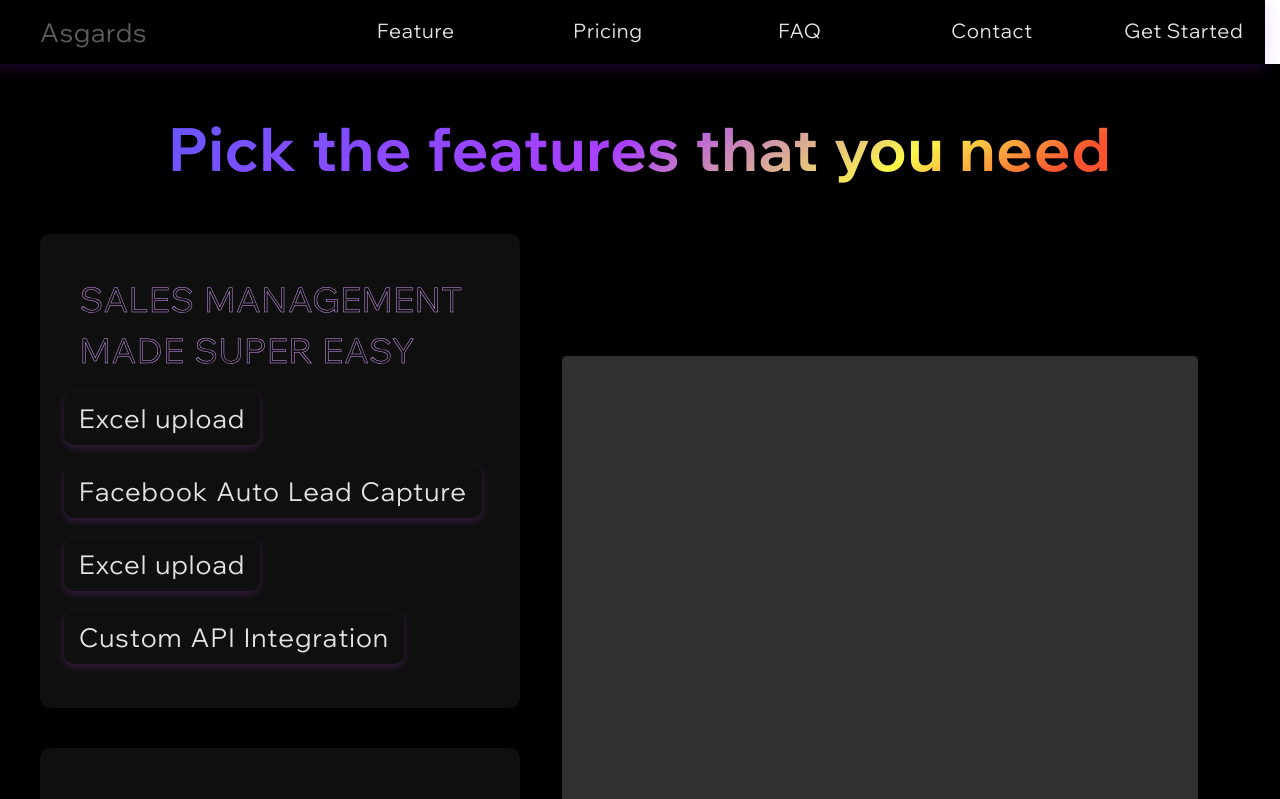
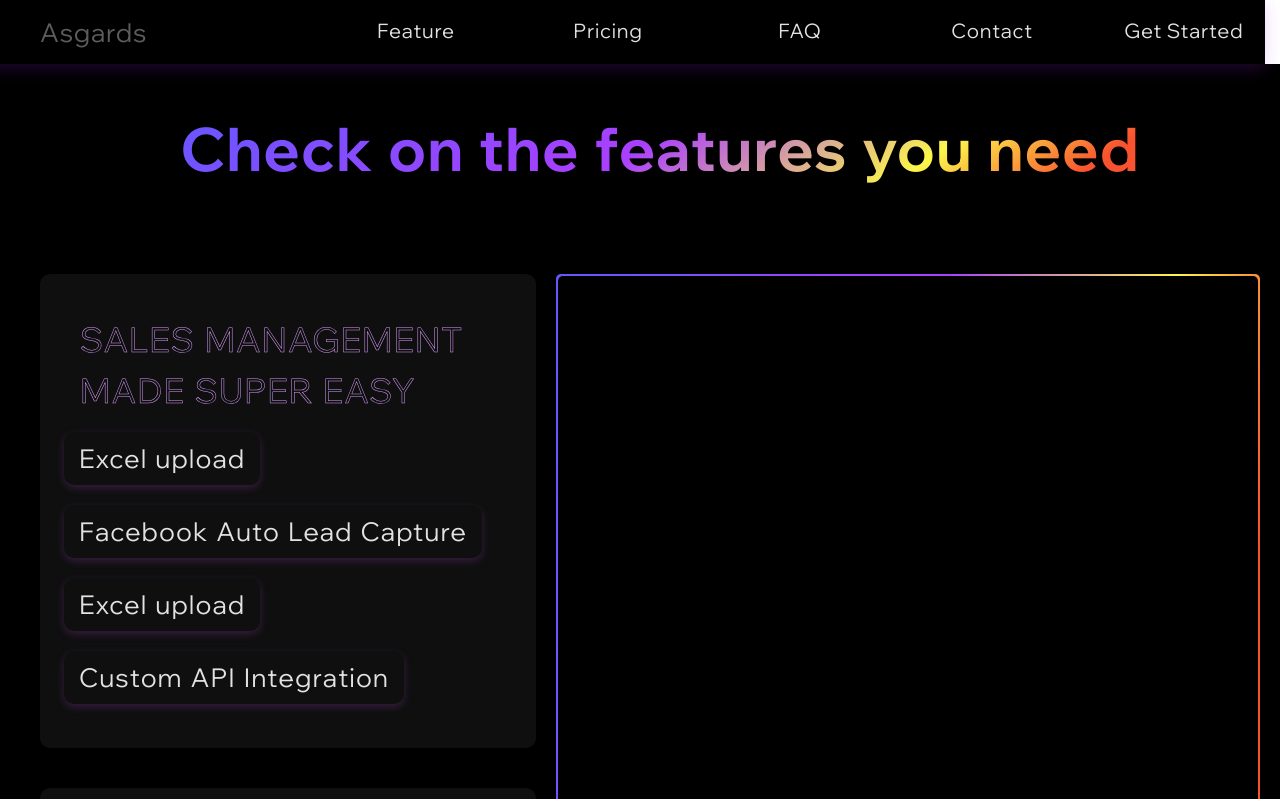
Before and after one commit to fahimafarook/lms, a React (Create React App) app: page /features in a window 1280 px wide. Shown: the top 799 px of the page. Built offline with nearby package versions, Linux system fonts and the light colour scheme.

Commit message:
all-features

```diff
--- a/src/assert/allFeatures.css
+++ b/src/assert/allFeatures.css
@@ -21,7 +21,6 @@
     background-color: rgb(0, 0, 0);
     padding-top: 4min;
     padding-left: 5vmin;
-    padding-right: 5vmin;
     padding-top: 5vh;
 }
 
@@ -43,13 +42,14 @@
 }
 
 .all-features{
-    padding-top: 5vh;
+    /* padding-top: 5vh; */
     width: 100%;
     display: flex;
     flex-direction: row;
 }
 
 .features-left-section{
+    margin-top: 10vh;
     /* height: 100vh; */
     width: 40vw;
     /* background-color: #300058; */
@@ -110,17 +110,17 @@
 }
 
 .display-container-border{
-    height: 70vh;
-    width: 50vw;
+    height: 80vh;
+    width: 55vw;
 
-    /* background: linear-gradient(100deg, #6557ff, #aa3fff 48%, #fcf74a 76%, #f8522e 92%); */
+    background: linear-gradient(100deg, #6557ff, #aa3fff 48%, #fcf74a 76%, #f8522e 92%);
     padding: 2px;
     border-radius: 5px;
     z-index: 0;
 }
 
 .display-container{
-    background-color: rgb(50, 49, 49);
+    background-color: rgb(0, 0, 0);
     height: 100%;
     width: 100%;
     border-radius: 5px;
--- a/src/component/AllFeatures.js
+++ b/src/component/AllFeatures.js
@@ -5,22 +5,34 @@ import data from '../data/allFeatures'
 function AllFeatures() {
 /*
     let fixedDisplay;
+    let allFeatureSection;
 
     const handleScroll = () => {
         // console.log(Math.round(fixedDisplay.getBoundingClientRect().top), Math.round((window.innerHeight/2)-(fixedDisplay.getBoundingClientRect().height/2)), (window.innerHeight/2), (fixedDisplay.getBoundingClientRect().height/2));
         // console.log(fixedDisplay.getBoundingClientRect().top == (window.innerHeight/2)-(fixedDisplay.getBoundingClientRect().height/2))
 
-        if(Math.round(fixedDisplay.getBoundingClientRect().top) == Math.round((window.innerHeight/2)-(fixedDisplay.getBoundingClientRect().height/2)))
-        console.log("attained========================================================================");
-        // fixedDisplay.style.position = "absolute";
-        // fixedDisplay.style.width = "50%";
-        // fixedDisplay.style.height = "70%";
+        // if(Math.round(fixedDisplay.getBoundingClientRect().top) <= Math.round((window.innerHeight/2)-(fixedDisplay.getBoundingClientRect().height/2))){
+        //     console.log("attained========================================================================");
+
+        // }
+        if(allFeatureSection.getBoundingClientRect().top < (window.innerHeight / 15)) {
+            fixedDisplay.style.position = "fixed";
+            fixedDisplay.style.top = "15vh";
+            fixedDisplay.style.right = "5vw";
+            fixedDisplay.style.width = "50vw";
+            fixedDisplay.style.height = "70vh";
+        }
+        else{
+            fixedDisplay.style.position = "relative";
+        }
+
     };
 
 
     useEffect(() => {
 
-        fixedDisplay = document.getElementsByClassName("display-container")[0]
+        fixedDisplay = document.getElementsByClassName("display-container")[0];
+        allFeatureSection = document.getElementsByClassName("features-left-section")[0];
         window.addEventListener('scroll', handleScroll);
         return () => {
           window.removeEventListener('scroll', handleScroll);
@@ -30,7 +42,7 @@ function AllFeatures() {
     return (
         <div>
             <div className='all-features-section'>
-                <div className="features-page-heading">Pick the features that you need</div>
+                <div className="features-page-heading">Check on the features you need</div>
                 <div className='all-features'>
                     <div className='features-left-section'>
                     {
```
